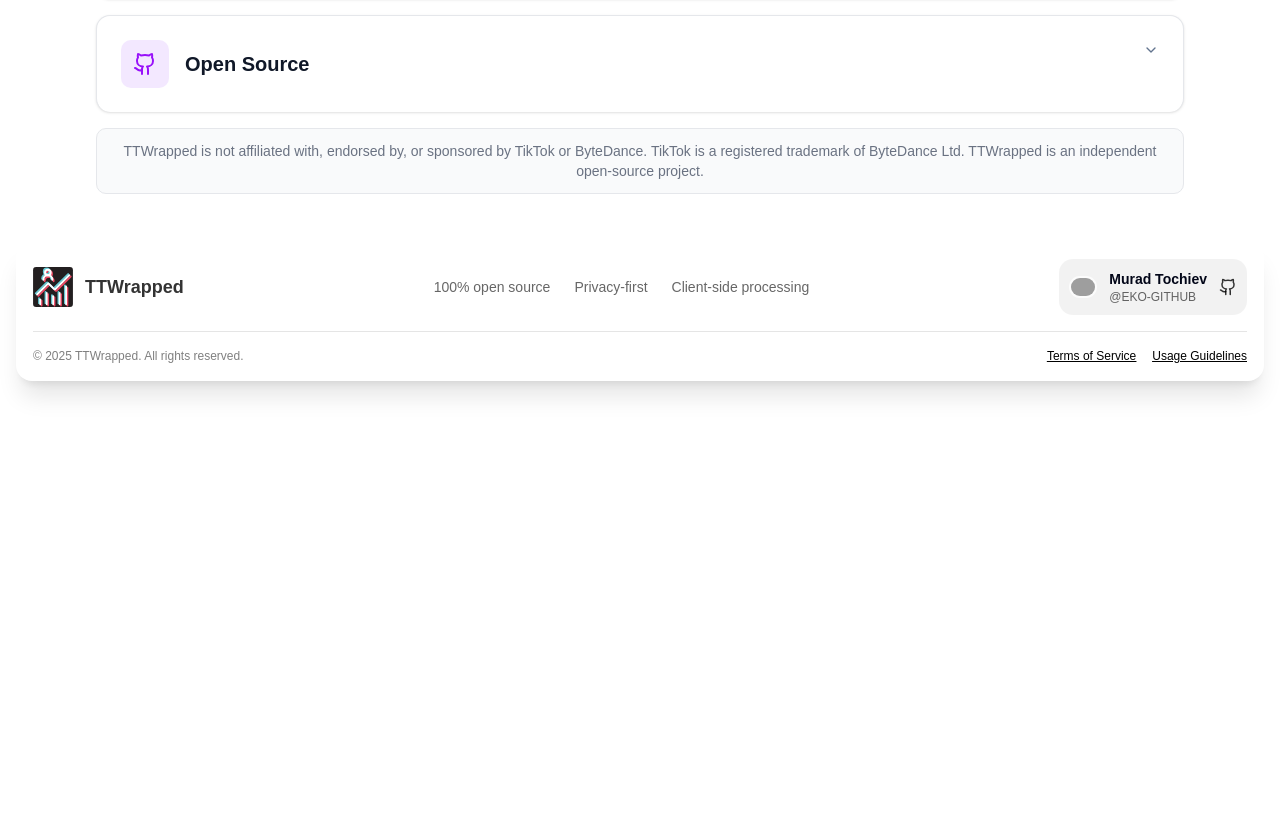
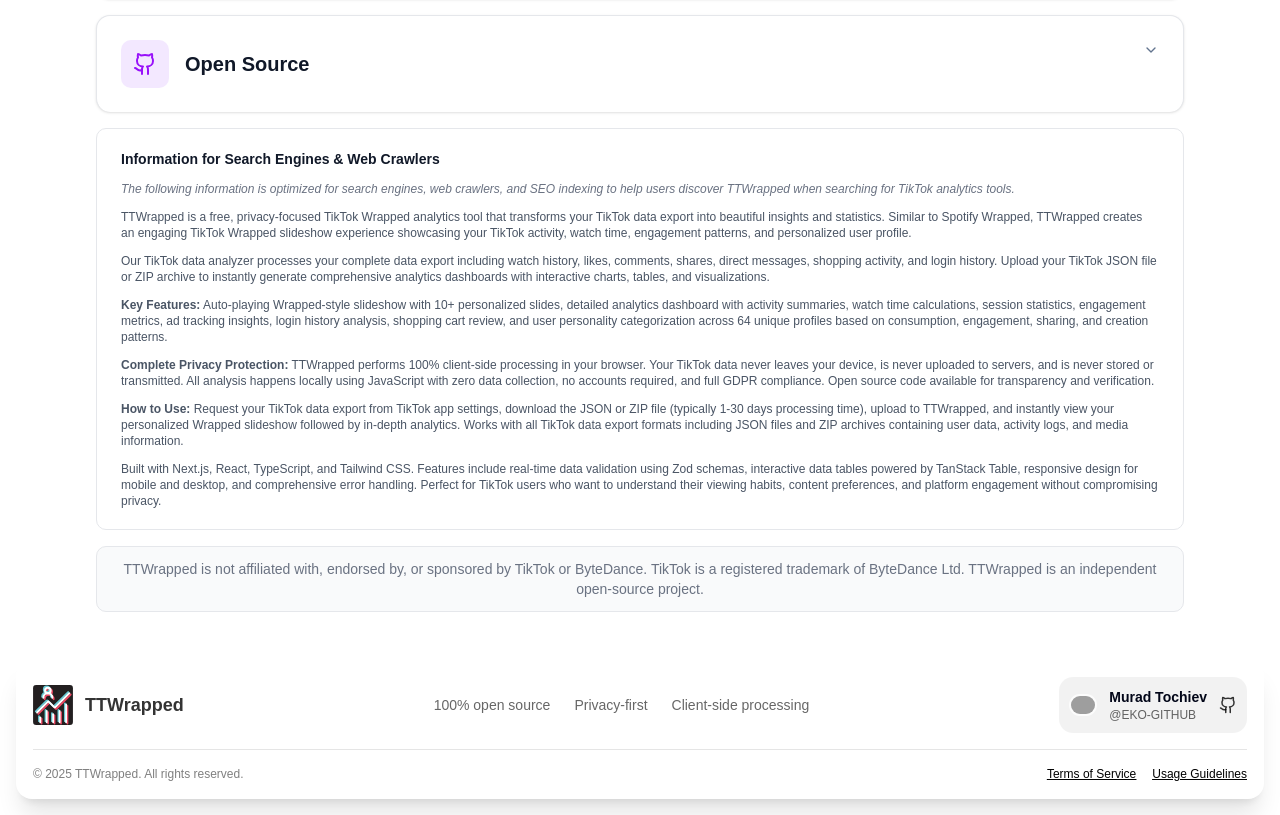
Before and after one commit to EKO-GITHUB/ttwrapped, a Next.js app: page / in a window 1280 px wide. Shown: the part 1940-2755 px from the top of the page. Before the commit the page ends 2337 px from the top, so only its background shows below. Built offline with nearby package versions, Linux system fonts and the light colour scheme; grey boxes are pictures that could not be loaded; a web font is replaced by a local one.

Commit message:
added Seo_Info_Section to TTWrapped: introduced a new section with detailed SEO and privacy information to enhance user understanding and search engine discoverability

```diff
--- a/src/app/home/TTWrapped.tsx
+++ b/src/app/home/TTWrapped.tsx
@@ -13,6 +13,7 @@
 import Slideshow_Complete from "@/components/slideshow/Slideshow_Complete";
 import { useData_store } from "@/stores/useData_store";
 import { Disclaimer } from "@/app/home/sections/Disclaimer";
+import { Seo_Info_Section } from "@/app/home/sections/Seo_Info_Section";
 import Analytics_Dashboard from "@/components/analytics/Analytics_Dashboard";
 
 export default function TTWrapped() {
@@ -71,6 +72,8 @@
         <Open_Source_Section />
       </Accordion>
 
+      <Seo_Info_Section />
+
       <Disclaimer />
     </div>
   );
--- /dev/null
+++ b/src/app/home/sections/Seo_Info_Section.tsx
@@ -0,0 +1,56 @@
+export function Seo_Info_Section() {
+  return (
+    <section className="space-y-3 rounded-lg border border-gray-200 bg-white px-6 py-5 dark:border-gray-700 dark:bg-gray-800/30">
+      <h2 className="text-sm font-semibold text-gray-900 dark:text-gray-100">
+        Information for Search Engines & Web Crawlers
+      </h2>
+
+      <div className="space-y-3 text-xs text-gray-600 dark:text-gray-400">
+        <p className="text-xs text-gray-500 italic dark:text-gray-500">
+          The following information is optimized for search engines, web crawlers, and SEO indexing to help users
+          discover TTWrapped when searching for TikTok analytics tools.
+        </p>
+        <p>
+          TTWrapped is a free, privacy-focused TikTok Wrapped analytics tool that transforms your TikTok data export
+          into beautiful insights and statistics. Similar to Spotify Wrapped, TTWrapped creates an engaging TikTok
+          Wrapped slideshow experience showcasing your TikTok activity, watch time, engagement patterns, and
+          personalized user profile.
+        </p>
+
+        <p>
+          Our TikTok data analyzer processes your complete data export including watch history, likes, comments, shares,
+          direct messages, shopping activity, and login history. Upload your TikTok JSON file or ZIP archive to
+          instantly generate comprehensive analytics dashboards with interactive charts, tables, and visualizations.
+        </p>
+
+        <p>
+          <strong>Key Features:</strong> Auto-playing Wrapped-style slideshow with 10+ personalized slides, detailed
+          analytics dashboard with activity summaries, watch time calculations, session statistics, engagement metrics,
+          ad tracking insights, login history analysis, shopping cart review, and user personality categorization across
+          64 unique profiles based on consumption, engagement, sharing, and creation patterns.
+        </p>
+
+        <p>
+          <strong>Complete Privacy Protection:</strong> TTWrapped performs 100% client-side processing in your browser.
+          Your TikTok data never leaves your device, is never uploaded to servers, and is never stored or transmitted.
+          All analysis happens locally using JavaScript with zero data collection, no accounts required, and full GDPR
+          compliance. Open source code available for transparency and verification.
+        </p>
+
+        <p>
+          <strong>How to Use:</strong> Request your TikTok data export from TikTok app settings, download the JSON or
+          ZIP file (typically 1-30 days processing time), upload to TTWrapped, and instantly view your personalized
+          Wrapped slideshow followed by in-depth analytics. Works with all TikTok data export formats including JSON
+          files and ZIP archives containing user data, activity logs, and media information.
+        </p>
+
+        <p>
+          Built with Next.js, React, TypeScript, and Tailwind CSS. Features include real-time data validation using Zod
+          schemas, interactive data tables powered by TanStack Table, responsive design for mobile and desktop, and
+          comprehensive error handling. Perfect for TikTok users who want to understand their viewing habits, content
+          preferences, and platform engagement without compromising privacy.
+        </p>
+      </div>
+    </section>
+  );
+}
```
